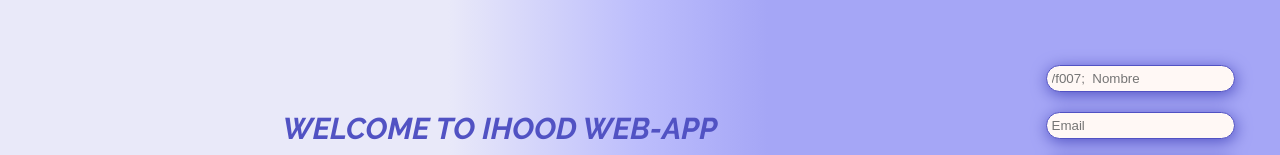
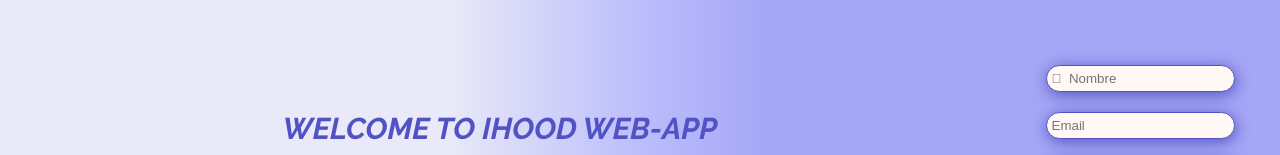
Before and after one commit to fullstacktf/ihood-frontend-definitive, a React (Create React App) app: page / in a window 1280 px wide. Shown: the part 135-290 px from the top of the page. Built offline with nearby package versions, Linux system fonts and the light colour scheme; some icons are missing.

Commit message:
comment handle function and add some className

```diff
--- a/src/components/Login.tsx
+++ b/src/components/Login.tsx
@@ -136,7 +136,7 @@ const Login = () => {
         </div>
         <div className={styles.inputs}>
             {/* error={state.isError} */}
-            <input type="text" className="username" placeholder="/f007;  Nombre" />
+            <input type="text" className="username" placeholder="&#xf007;  Nombre" />
 {/* onChange={handleUsernameChange} */}
             <input type="email" className="email" placeholder="Email" />
 {/* onChange={handleEmailChange} */}
```
